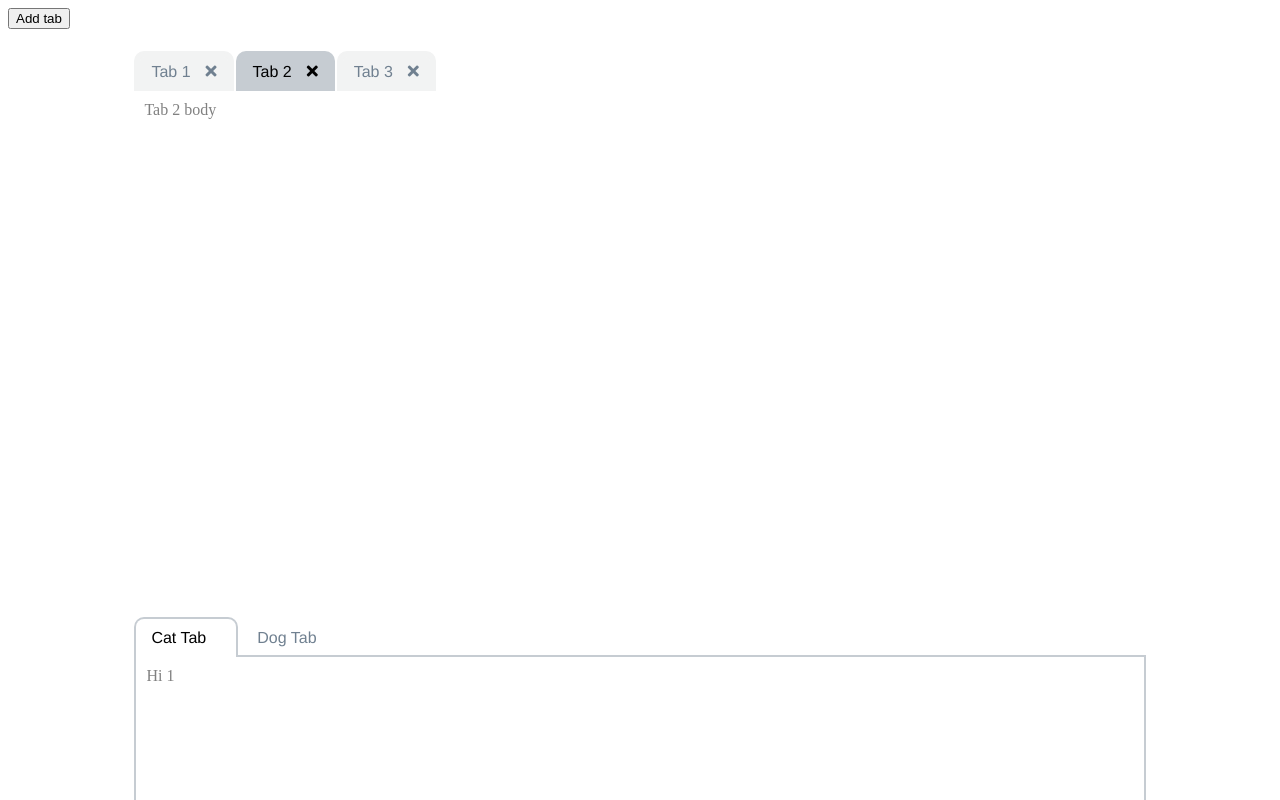
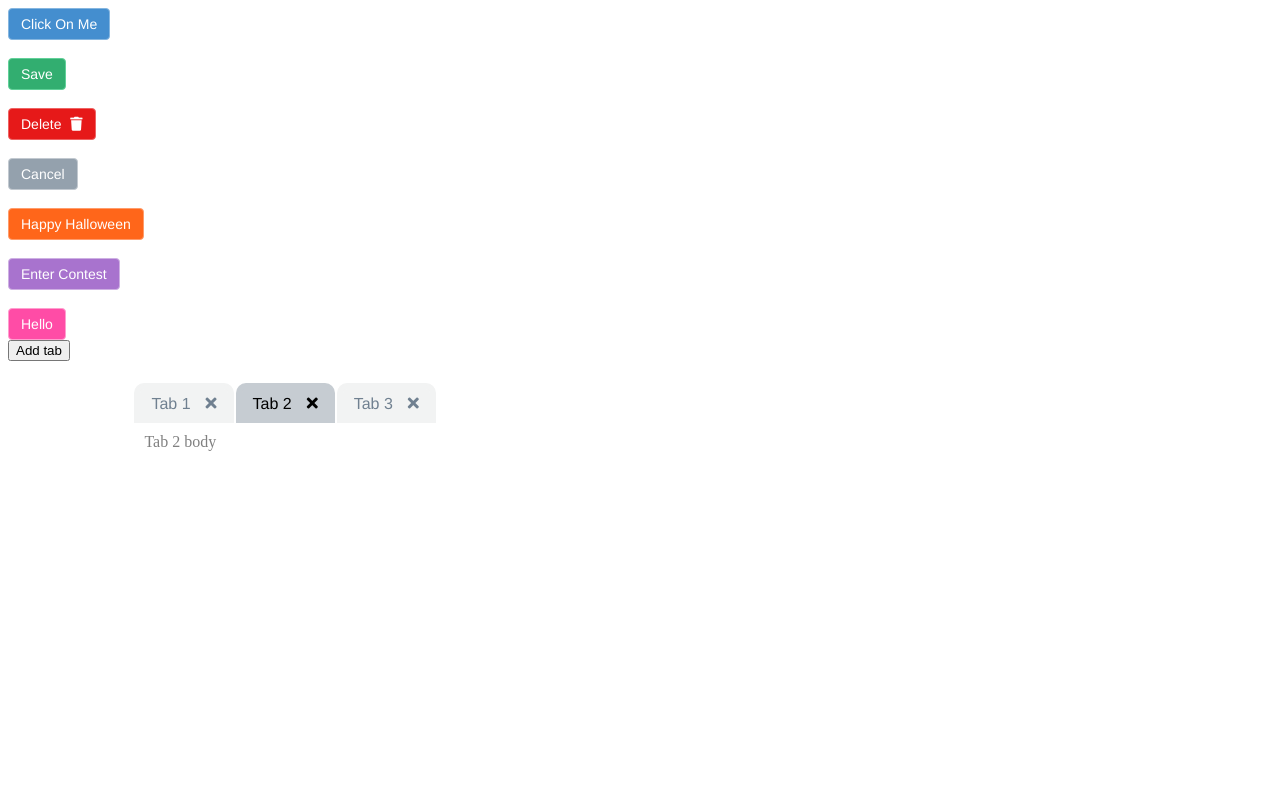
Before and after one commit to eecs-autograder/ag-website-vue, a Vue app: page / in a window 1280 px wide. Shown: the top 800 px of the page. Built offline with nearby package versions, Linux system fonts and the light colour scheme.

Commit message:
Added button demo. Updated button classes to extend the main button class.

```diff
--- a/src/components/hello_world.vue
+++ b/src/components/hello_world.vue
@@ -1,6 +1,7 @@
 <template>
 
   <div>
+    <ButtonDemo></ButtonDemo>
     <TabsDemo></TabsDemo>
   </div>
 
@@ -13,10 +14,13 @@ import Tab from '@/components/tabs/tab.vue';
 import Tabs from '@/components/tabs/tabs.vue';
 import Toggle from '@/components/toggle.vue';
 import ViewFile from '@/components/view_file.vue';
+
+import ButtonDemo from '@/demos/button_demo.vue';
 import TabsDemo from '@/demos/tabs_demo.vue';
 
+
 @Component({
-  components: {Toggle, ViewFile, Tab, Tabs, TabsDemo}
+  components: {Toggle, ViewFile, Tab, Tabs, ButtonDemo, TabsDemo}
 })
 export default class HelloWorld extends Vue {
 }
--- /dev/null
+++ b/src/demos/button_demo.vue
@@ -0,0 +1,75 @@
+<template>
+  <div class="hello">
+
+    <button class="blue-button"> Click On Me </button>
+    <br>
+    <br>
+    <button class="green-button"> Save </button>
+    <br>
+    <br>
+    <button class="red-button"> Delete
+      <p class="trash-can fas fa-trash"></p>
+    </button>
+    <br>
+    <br>
+    <button class="gray-button"> Cancel </button>
+    <br>
+    <br>
+    <button class="orange-button"> Happy Halloween </button>
+    <br>
+    <br>
+    <button class="purple-button"> Enter Contest </button>
+    <br>
+    <br>
+
+    <div class="button custom-button"> Hello </div>
+
+  </div>
+</template>
+<script lang="ts">
+import { Component, Prop, Vue } from 'vue-property-decorator';
+
+@Component
+export default class ButtonDemo extends Vue {
+}
+</script>
+<style scoped lang="scss">
+@import '@/styles/colors.scss';
+@import '@/styles/button_styles.scss';
+
+h3 {
+  margin: 40px 0 0;
+}
+
+ul {
+  list-style-type: none;
+  padding: 0;
+}
+
+li {
+  display: inline-block;
+  margin: 0 10px;
+}
+
+a {
+  color: #42b983;
+}
+
+.custom-button {
+  background-color: hsl(330, 100%, 65%);
+  border: 1px solid hsl(330, 100%, 81%);
+}
+
+.custom-button:hover {
+  background-color: hsl(330, 100%, 60%);
+}
+
+.custom-button:focus {
+  outline-color: hsl(330, 100%, 90%);
+}
+
+.trash-can {
+  margin: 0 0 0 5px;
+}
+
+</style>
--- a/src/styles/button_styles.scss
+++ b/src/styles/button_styles.scss
@@ -1,4 +1,4 @@
-.button-styling {
+.button {
     border-radius: 4px;
     cursor: pointer;
     color: white;
@@ -9,6 +9,7 @@
 }
 
 .red-button {
+    @extend .button;
     background-color: hsl(0, 80%, 50%);
     border: 1px solid hsl(0, 80%, 66%);
 }
@@ -22,6 +23,7 @@
 }
 
 .orange-button {
+    @extend .button;
     background-color: hsl(20, 100%, 55%);
     border: 1px solid hsl(20, 100%, 71%);
 }
@@ -36,6 +38,7 @@
 }
 
 .green-button {
+    @extend .button;
     background-color: hsl(150, 55%, 44%);
     border: 1px solid hsl(150, 55%, 60%);
 }
@@ -49,6 +52,7 @@
 }
 
 .blue-button {
+    @extend .button;
     background-color: hsl(208, 59%, 54%);
     border: 1px solid hsl(208, 59%, 70%);
 }
@@ -62,6 +66,7 @@
 }
 
 .purple-button {
+    @extend .button;
     background-color: hsl(275, 48%, 63%);
     border: 1px solid hsl(275, 48%, 79%);
 }
@@ -75,6 +80,7 @@
 }
 
 .gray-button {
+    @extend .button;
     background-color: hsl(210, 13%, 63%);
     border: 1px solid hsl(210, 13%, 79%);
 }
```
